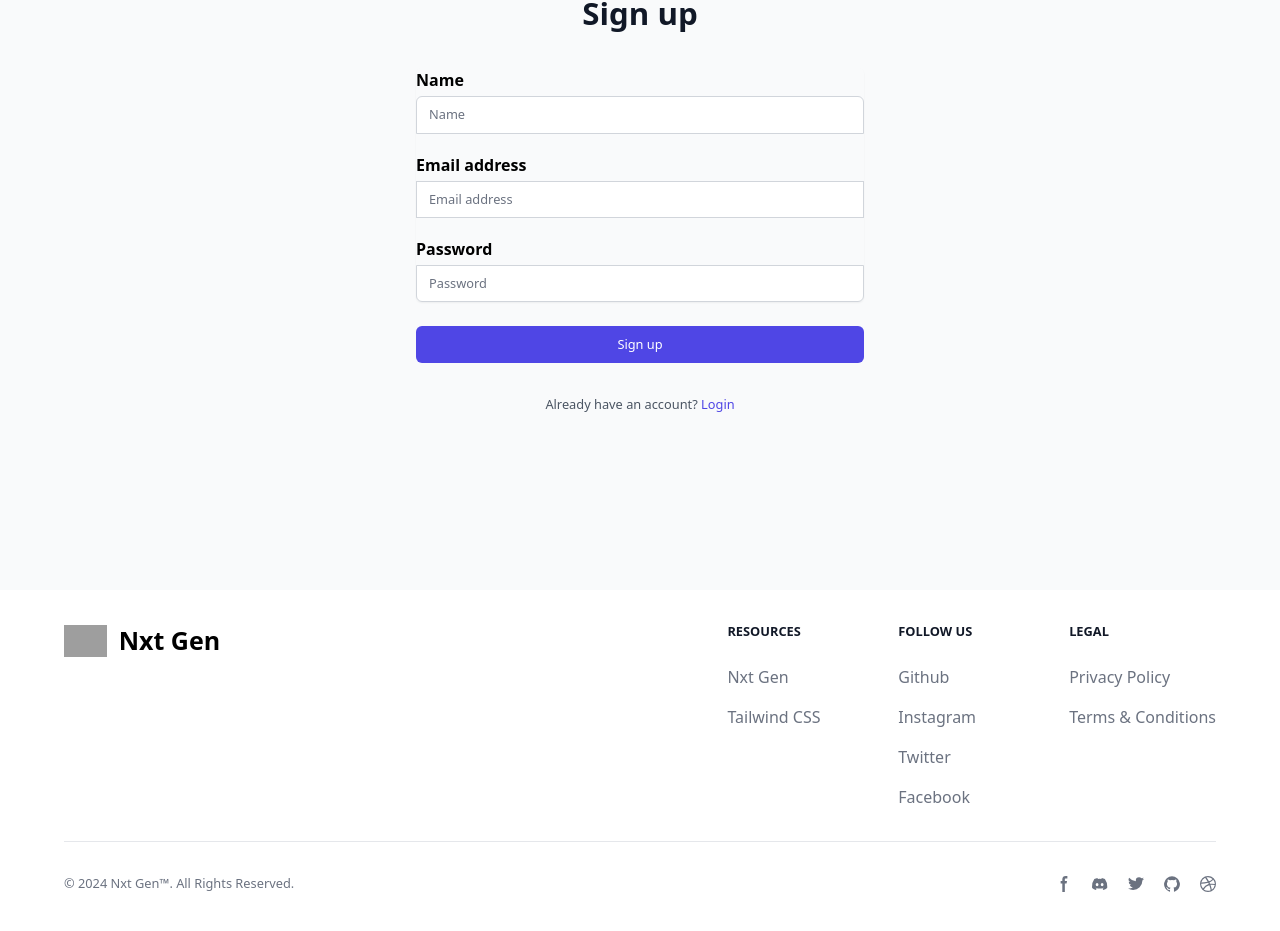
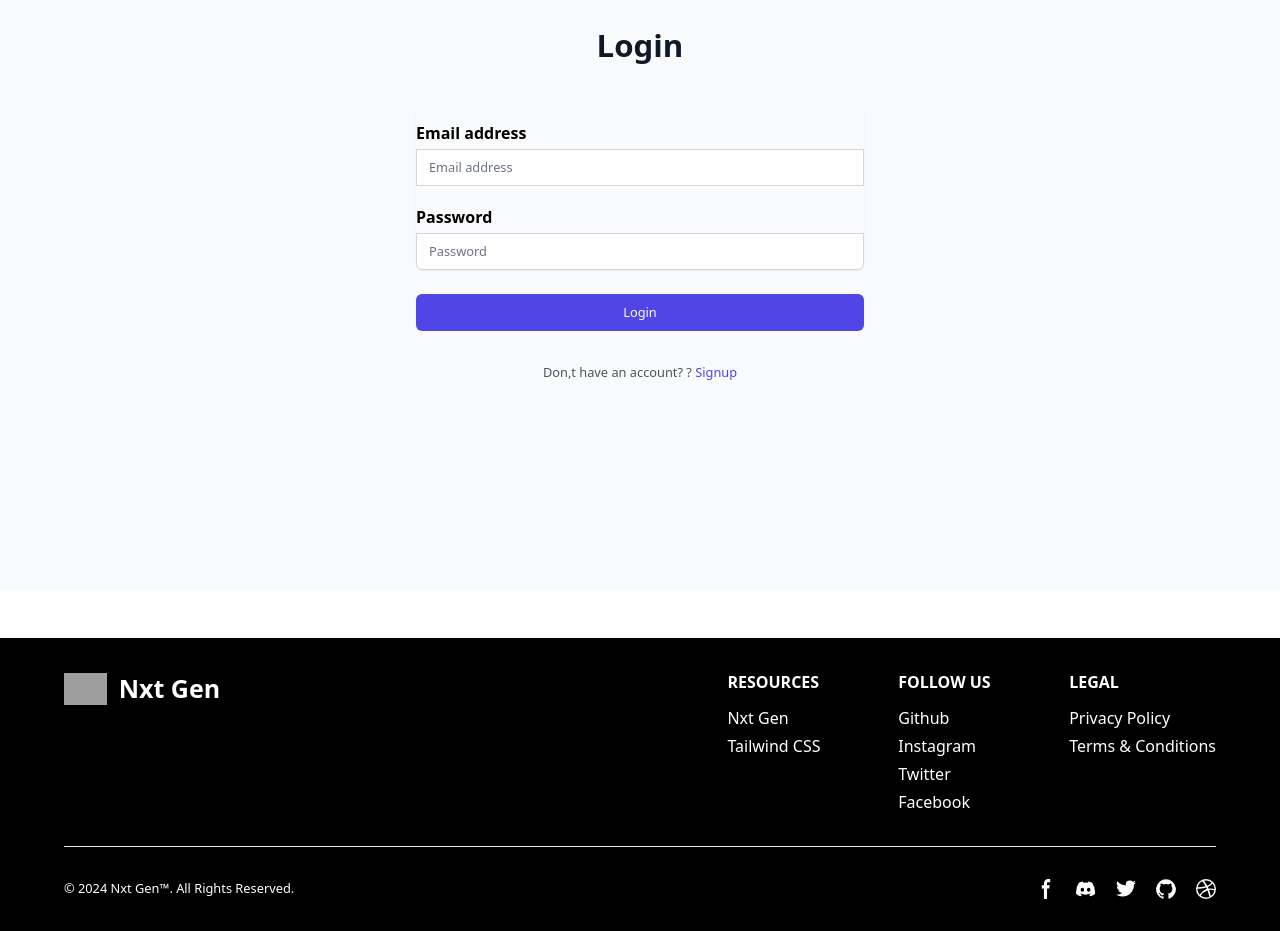
Before and after one commit to TarunPara/Project-3.1, a React (Create React App) app in the folder todo-list/: page / in a window 1280 px wide. Shown: the part 274-1205 px from the top of the page. Built offline with nearby package versions, Linux system fonts and the light colour scheme; grey boxes are pictures that could not be loaded.

Commit message:
logout funtionality added

```diff
--- a/todo-list/src/App.js
+++ b/todo-list/src/App.js
@@ -1,21 +1,21 @@
-import logo from "./logo.svg";
 import "./App.css";
 import Navbar from "./Components/Navbar";
 import Task from "./Components/Task";
 import Footer from "./Components/Footer";
-import { BrowserRouter as Router, Route, Routes } from "react-router-dom";
+import { Route, Routes } from "react-router-dom";
 import Signup from "./routes/Signup";
+import Login from "./routes/Login";
 
 function App() {
   return (
     <div>
       <Navbar />
-      <Router>
-        <Routes>
-          <Route exact path="/" element={<Signup />} />
-          <Route exact path="/task" element={<Task />} />
-        </Routes>
-      </Router>
+      <Routes>
+        <Route path="/" element={<Login />} />
+        <Route path="/signup" element={<Signup />} />
+        <Route path="/task" element={<Task />} />
+        <Route path="*" element={<h1>Page Not Found</h1>} />
+      </Routes>
 
       <Footer />
     </div>
--- a/todo-list/src/Components/Footer.js
+++ b/todo-list/src/Components/Footer.js
@@ -1,54 +1,85 @@
-import React from 'react'
+import React from "react";
 
 function Footer() {
   return (
     <>
-            <footer className="bg-white dark:bg-gray-900  ">
+      <footer
+        className="bg-black text-white dark:bg-gray-900  "
+        style={{ marginTop: "3rem" }}
+      >
         <div className="mx-5 md:mx-16 py-6 lg:py-8">
           <div className="md:flex md:justify-between">
             <div className="mb-6 md:mb-0">
               <a href="/" className="flex items-center">
-                                <img src="https://flowbite.com/docs/images/logo.svg" className="h-8 me-3" alt="Logo" />
-                                <span className="self-center text-2xl font-semibold whitespace-nowrap dark:text-white">Nxt Gen</span>
+                <img
+                  src="https://flowbite.com/docs/images/logo.svg"
+                  className="h-8 me-3"
+                  alt="Logo"
+                />
+                <span className="self-center text-2xl font-semibold whitespace-nowrap dark:text-white">
+                  Nxt Gen
+                </span>
               </a>
             </div>
             <div className="grid grid-cols-2 gap-8 sm:gap-6 sm:grid-cols-3">
               <div>
-                                <h2 className="mb-6 text-sm font-semibold text-gray-900 uppercase dark:text-white">Resources</h2>
-                                <ul className="text-gray-500 dark:text-gray-400 font-medium">
-                                    <li className="mb-4">
-                                        <a href="/" className="hover:underline">Nxt Gen</a>
+                <h2 className="mb-3 text-md  text-white font-bold uppercase ">
+                  Resources
+                </h2>
+                <ul className="text-white ">
+                  <li className="mb-1">
+                    <a href="/" className="hover:underline">
+                      Nxt Gen
+                    </a>
                   </li>
                   <li>
-                                        <a href="/" className="hover:underline">Tailwind CSS</a>
+                    <a href="/" className="hover:underline">
+                      Tailwind CSS
+                    </a>
                   </li>
                 </ul>
               </div>
               <div>
-                                <h2 className="mb-6 text-sm font-semibold text-gray-900 uppercase dark:text-white">Follow us</h2>
-                                <ul className="text-gray-500 dark:text-gray-400 font-medium">
-                                    <li className="mb-4">
-                                        <a href="/" className="hover:underline ">Github</a>
+                <h2 className="mb-3 text-md  text-white font-bold uppercase ">
+                  Follow us
+                </h2>
+                <ul className="text-white ">
+                  <li className="mb-1">
+                    <a href="/" className="hover:underline ">
+                      Github
+                    </a>
                   </li>
-                                    <li className="mb-4">
-                                        <a href="/" className="hover:underline">Instagram</a>
+                  <li className="mb-1">
+                    <a href="/" className="hover:underline">
+                      Instagram
+                    </a>
                   </li>
-                                    <li className="mb-4">
-                                        <a href="/" className="hover:underline">Twitter</a>
+                  <li className="mb-1">
+                    <a href="/" className="hover:underline">
+                      Twitter
+                    </a>
                   </li>
                   <li>
-                                        <a href="/" className="hover:underline">Facebook</a>
+                    <a href="/" className="hover:underline">
+                      Facebook
+                    </a>
                   </li>
                 </ul>
               </div>
               <div>
-                                <h2 className="mb-6 text-sm font-semibold text-gray-900 uppercase dark:text-white">Legal</h2>
-                                <ul className="text-gray-500 dark:text-gray-400 font-medium">
-                                    <li className="mb-4">
-                                        <a href="/" className="hover:underline">Privacy Policy</a>
+                <h2 className="mb-3 text-md  text-white font-bold uppercase ">
+                  Legal
+                </h2>
+                <ul className="text-white">
+                  <li className="mb-1">
+                    <a href="/" className="hover:underline">
+                      Privacy Policy
+                    </a>
                   </li>
                   <li>
-                                        <a href="/" className="hover:underline">Terms &amp; Conditions</a>
+                    <a href="/" className="hover:underline">
+                      Terms &amp; Conditions
+                    </a>
                   </li>
                 </ul>
               </div>
@@ -56,36 +87,87 @@
           </div>
           <hr className="my-6 border-gray-200 sm:mx-auto dark:border-gray-700 lg:my-8" />
           <div className="sm:flex sm:items-center sm:justify-between">
-                        <span className="text-sm text-gray-500 sm:text-center dark:text-gray-400">© 2024 <a href="/" className="hover:underline">Nxt Gen™</a>. All Rights Reserved.
+            <span className="text-sm text-white font-light sm:text-center dark:text-gray-400">
+              © 2024{" "}
+              <a href="/" className="hover:underline">
+                Nxt Gen™
+              </a>
+              . All Rights Reserved.
             </span>
-                        <div className="flex mt-4 sm:justify-center sm:mt-0">
-                            <a href="/" className="text-gray-500 hover:text-gray-900 dark:hover:text-white">
-                                <svg className="w-4 h-4" aria-hidden="true" xmlns="http://www.w3.org/2000/svg" fill="currentColor" viewBox="0 0 8 19">
-                                    <path fill-rule="evenodd" d="M6.135 3H8V0H6.135a4.147 4.147 0 0 0-4.142 4.142V6H0v3h2v9.938h3V9h2.021l.592-3H5V3.591A.6.6 0 0 1 5.592 3h.543Z" clip-rule="evenodd" />
+            <div className="flex mt-4 sm:justify-center sm:mt-0 gap-x-5">
+              <a href="/" className="text-white  ">
+                <svg
+                  className="w-5 h-5"
+                  aria-hidden="true"
+                  xmlns="http://www.w3.org/2000/svg"
+                  fill="currentColor"
+                  viewBox="0 0 8 19"
+                >
+                  <path
+                    fill-rule="evenodd"
+                    d="M6.135 3H8V0H6.135a4.147 4.147 0 0 0-4.142 4.142V6H0v3h2v9.938h3V9h2.021l.592-3H5V3.591A.6.6 0 0 1 5.592 3h.543Z"
+                    clip-rule="evenodd"
+                  />
                 </svg>
                 <span className="sr-only">Facebook page</span>
               </a>
-                            <a href="/" className="text-gray-500 hover:text-gray-900 dark:hover:text-white ms-5">
-                                <svg className="w-4 h-4" aria-hidden="true" xmlns="http://www.w3.org/2000/svg" fill="currentColor" viewBox="0 0 21 16">
+              <a href="/" className="text-white">
+                <svg
+                  className="w-5 h-5"
+                  aria-hidden="true"
+                  xmlns="http://www.w3.org/2000/svg"
+                  fill="currentColor"
+                  viewBox="0 0 21 16"
+                >
                   <path d="M16.942 1.556a16.3 16.3 0 0 0-4.126-1.3 12.04 12.04 0 0 0-.529 1.1 15.175 15.175 0 0 0-4.573 0 11.585 11.585 0 0 0-.535-1.1 16.274 16.274 0 0 0-4.129 1.3A17.392 17.392 0 0 0 .182 13.218a15.785 15.785 0 0 0 4.963 2.521c.41-.564.773-1.16 1.084-1.785a10.63 10.63 0 0 1-1.706-.83c.143-.106.283-.217.418-.33a11.664 11.664 0 0 0 10.118 0c.137.113.277.224.418.33-.544.328-1.116.606-1.71.832a12.52 12.52 0 0 0 1.084 1.785 16.46 16.46 0 0 0 5.064-2.595 17.286 17.286 0 0 0-2.973-11.59ZM6.678 10.813a1.941 1.941 0 0 1-1.8-2.045 1.93 1.93 0 0 1 1.8-2.047 1.919 1.919 0 0 1 1.8 2.047 1.93 1.93 0 0 1-1.8 2.045Zm6.644 0a1.94 1.94 0 0 1-1.8-2.045 1.93 1.93 0 0 1 1.8-2.047 1.918 1.918 0 0 1 1.8 2.047 1.93 1.93 0 0 1-1.8 2.045Z" />
                 </svg>
                 <span className="sr-only">Discord community</span>
               </a>
-                            <a href="/" className="text-gray-500 hover:text-gray-900 dark:hover:text-white ms-5">
-                                <svg className="w-4 h-4" aria-hidden="true" xmlns="http://www.w3.org/2000/svg" fill="currentColor" viewBox="0 0 20 17">
-                                    <path fill-rule="evenodd" d="M20 1.892a8.178 8.178 0 0 1-2.355.635 4.074 4.074 0 0 0 1.8-2.235 8.344 8.344 0 0 1-2.605.98A4.13 4.13 0 0 0 13.85 0a4.068 4.068 0 0 0-4.1 4.038 4 4 0 0 0 .105.919A11.705 11.705 0 0 1 1.4.734a4.006 4.006 0 0 0 1.268 5.392 4.165 4.165 0 0 1-1.859-.5v.05A4.057 4.057 0 0 0 4.1 9.635a4.19 4.19 0 0 1-1.856.07 4.108 4.108 0 0 0 3.831 2.807A8.36 8.36 0 0 1 0 14.184 11.732 11.732 0 0 0 6.291 16 11.502 11.502 0 0 0 17.964 4.5c0-.177 0-.35-.012-.523A8.143 8.143 0 0 0 20 1.892Z" clip-rule="evenodd" />
+              <a href="/" className="text-white">
+                <svg
+                  className="w-5 h-5"
+                  aria-hidden="true"
+                  xmlns="http://www.w3.org/2000/svg"
+                  fill="currentColor"
+                  viewBox="0 0 20 17"
+                >
+                  <path
+                    fill-rule="evenodd"
+                    d="M20 1.892a8.178 8.178 0 0 1-2.355.635 4.074 4.074 0 0 0 1.8-2.235 8.344 8.344 0 0 1-2.605.98A4.13 4.13 0 0 0 13.85 0a4.068 4.068 0 0 0-4.1 4.038 4 4 0 0 0 .105.919A11.705 11.705 0 0 1 1.4.734a4.006 4.006 0 0 0 1.268 5.392 4.165 4.165 0 0 1-1.859-.5v.05A4.057 4.057 0 0 0 4.1 9.635a4.19 4.19 0 0 1-1.856.07 4.108 4.108 0 0 0 3.831 2.807A8.36 8.36 0 0 1 0 14.184 11.732 11.732 0 0 0 6.291 16 11.502 11.502 0 0 0 17.964 4.5c0-.177 0-.35-.012-.523A8.143 8.143 0 0 0 20 1.892Z"
+                    clip-rule="evenodd"
+                  />
                 </svg>
                 <span className="sr-only">Twitter page</span>
               </a>
-                            <a href="/" className="text-gray-500 hover:text-gray-900 dark:hover:text-white ms-5">
-                                <svg className="w-4 h-4" aria-hidden="true" xmlns="http://www.w3.org/2000/svg" fill="currentColor" viewBox="0 0 20 20">
-                                    <path fill-rule="evenodd" d="M10 .333A9.911 9.911 0 0 0 6.866 19.65c.5.092.678-.215.678-.477 0-.237-.01-1.017-.014-1.845-2.757.6-3.338-1.169-3.338-1.169a2.627 2.627 0 0 0-1.1-1.451c-.9-.615.07-.6.07-.6a2.084 2.084 0 0 1 1.518 1.021 2.11 2.11 0 0 0 2.884.823c.044-.503.268-.973.63-1.325-2.2-.25-4.516-1.1-4.516-4.9A3.832 3.832 0 0 1 4.7 7.068a3.56 3.56 0 0 1 .095-2.623s.832-.266 2.726 1.016a9.409 9.409 0 0 1 4.962 0c1.89-1.282 2.717-1.016 2.717-1.016.366.83.402 1.768.1 2.623a3.827 3.827 0 0 1 1.02 2.659c0 3.807-2.319 4.644-4.525 4.889a2.366 2.366 0 0 1 .673 1.834c0 1.326-.012 2.394-.012 2.72 0 .263.18.572.681.475A9.911 9.911 0 0 0 10 .333Z" clip-rule="evenodd" />
+              <a href="/" className="text-white">
+                <svg
+                  className="w-5 h-5"
+                  aria-hidden="true"
+                  xmlns="http://www.w3.org/2000/svg"
+                  fill="currentColor"
+                  viewBox="0 0 20 20"
+                >
+                  <path
+                    fill-rule="evenodd"
+                    d="M10 .333A9.911 9.911 0 0 0 6.866 19.65c.5.092.678-.215.678-.477 0-.237-.01-1.017-.014-1.845-2.757.6-3.338-1.169-3.338-1.169a2.627 2.627 0 0 0-1.1-1.451c-.9-.615.07-.6.07-.6a2.084 2.084 0 0 1 1.518 1.021 2.11 2.11 0 0 0 2.884.823c.044-.503.268-.973.63-1.325-2.2-.25-4.516-1.1-4.516-4.9A3.832 3.832 0 0 1 4.7 7.068a3.56 3.56 0 0 1 .095-2.623s.832-.266 2.726 1.016a9.409 9.409 0 0 1 4.962 0c1.89-1.282 2.717-1.016 2.717-1.016.366.83.402 1.768.1 2.623a3.827 3.827 0 0 1 1.02 2.659c0 3.807-2.319 4.644-4.525 4.889a2.366 2.366 0 0 1 .673 1.834c0 1.326-.012 2.394-.012 2.72 0 .263.18.572.681.475A9.911 9.911 0 0 0 10 .333Z"
+                    clip-rule="evenodd"
+                  />
                 </svg>
                 <span className="sr-only">GitHub account</span>
               </a>
-                            <a href="/" className="text-gray-500 hover:text-gray-900 dark:hover:text-white ms-5">
-                                <svg className="w-4 h-4" aria-hidden="true" xmlns="http://www.w3.org/2000/svg" fill="currentColor" viewBox="0 0 20 20">
-                                    <path fill-rule="evenodd" d="M10 0a10 10 0 1 0 10 10A10.009 10.009 0 0 0 10 0Zm6.613 4.614a8.523 8.523 0 0 1 1.93 5.32 20.094 20.094 0 0 0-5.949-.274c-.059-.149-.122-.292-.184-.441a23.879 23.879 0 0 0-.566-1.239 11.41 11.41 0 0 0 4.769-3.366ZM8 1.707a8.821 8.821 0 0 1 2-.238 8.5 8.5 0 0 1 5.664 2.152 9.608 9.608 0 0 1-4.476 3.087A45.758 45.758 0 0 0 8 1.707ZM1.642 8.262a8.57 8.57 0 0 1 4.73-5.981A53.998 53.998 0 0 1 9.54 7.222a32.078 32.078 0 0 1-7.9 1.04h.002Zm2.01 7.46a8.51 8.51 0 0 1-2.2-5.707v-.262a31.64 31.64 0 0 0 8.777-1.219c.243.477.477.964.692 1.449-.114.032-.227.067-.336.1a13.569 13.569 0 0 0-6.942 5.636l.009.003ZM10 18.556a8.508 8.508 0 0 1-5.243-1.8 11.717 11.717 0 0 1 6.7-5.332.509.509 0 0 1 .055-.02 35.65 35.65 0 0 1 1.819 6.476 8.476 8.476 0 0 1-3.331.676Zm4.772-1.462A37.232 37.232 0 0 0 13.113 11a12.513 12.513 0 0 1 5.321.364 8.56 8.56 0 0 1-3.66 5.73h-.002Z" clip-rule="evenodd" />
+              <a href="/" className="text-white">
+                <svg
+                  className="w-5 h-5"
+                  aria-hidden="true"
+                  xmlns="http://www.w3.org/2000/svg"
+                  fill="currentColor"
+                  viewBox="0 0 20 20"
+                >
+                  <path
+                    fill-rule="evenodd"
+                    d="M10 0a10 10 0 1 0 10 10A10.009 10.009 0 0 0 10 0Zm6.613 4.614a8.523 8.523 0 0 1 1.93 5.32 20.094 20.094 0 0 0-5.949-.274c-.059-.149-.122-.292-.184-.441a23.879 23.879 0 0 0-.566-1.239 11.41 11.41 0 0 0 4.769-3.366ZM8 1.707a8.821 8.821 0 0 1 2-.238 8.5 8.5 0 0 1 5.664 2.152 9.608 9.608 0 0 1-4.476 3.087A45.758 45.758 0 0 0 8 1.707ZM1.642 8.262a8.57 8.57 0 0 1 4.73-5.981A53.998 53.998 0 0 1 9.54 7.222a32.078 32.078 0 0 1-7.9 1.04h.002Zm2.01 7.46a8.51 8.51 0 0 1-2.2-5.707v-.262a31.64 31.64 0 0 0 8.777-1.219c.243.477.477.964.692 1.449-.114.032-.227.067-.336.1a13.569 13.569 0 0 0-6.942 5.636l.009.003ZM10 18.556a8.508 8.508 0 0 1-5.243-1.8 11.717 11.717 0 0 1 6.7-5.332.509.509 0 0 1 .055-.02 35.65 35.65 0 0 1 1.819 6.476 8.476 8.476 0 0 1-3.331.676Zm4.772-1.462A37.232 37.232 0 0 0 13.113 11a12.513 12.513 0 0 1 5.321.364 8.56 8.56 0 0 1-3.66 5.73h-.002Z"
+                    clip-rule="evenodd"
+                  />
                 </svg>
                 <span className="sr-only">Dribbble account</span>
               </a>
@@ -93,9 +175,8 @@
           </div>
         </div>
       </footer>
-
     </>
-    )
+  );
 }
 
-export default Footer
+export default Footer;
--- a/todo-list/src/Components/Model.js
+++ b/todo-list/src/Components/Model.js
@@ -1,5 +1,4 @@
 import React from 'react';
-import axios from 'axios'
 import { useForm } from 'react-hook-form'
 
 function Model({ closeModal, addTask }) {
--- a/todo-list/src/index.js
+++ b/todo-list/src/index.js
@@ -1,17 +1,12 @@
-import React from 'react';
-import ReactDOM from 'react-dom/client';
-import './index.css';
-import App from './App';
-import reportWebVitals from './reportWebVitals';
+import React from "react";
+import ReactDOM from "react-dom/client";
+import "./index.css";
+import App from "./App";
+import { BrowserRouter } from "react-router-dom";
 
-const root = ReactDOM.createRoot(document.getElementById('root'));
+const root = ReactDOM.createRoot(document.getElementById("root"));
 root.render(
-  <React.StrictMode>
+  <BrowserRouter>
     <App />
-  </React.StrictMode>
+  </BrowserRouter>
 );
-
-// If you want to start measuring performance in your app, pass a function
-// to log results (for example: reportWebVitals(console.log))
-// or send to an analytics endpoint. Learn more: https://bit.ly/CRA-vitals
-reportWebVitals();
--- a/todo-list/src/routes/Login.jsx
+++ b/todo-list/src/routes/Login.jsx
@@ -2,11 +2,9 @@
 import axios from "../axios/axios";
 import Cookies from "universal-cookie";
 
-import { useNavigate } from "react-router-dom";
-
+import { Link, useNavigate } from "react-router-dom";
 
 const cookies = new Cookies();
-
 
 const Login = () => {
   const navigate = useNavigate();
@@ -28,11 +26,11 @@
   const handleSubmit = async (e) => {
     e.preventDefault();
     try {
-      const response = await axios.post("/auth/register", formData);
+      const response = await axios.post("/auth/login", formData);
       let result = response.data;
       cookies.set("user", result, { path: "/" });
       console.log(result);
-      alert("Registerd Successfully");
+      alert("Login Successfully");
       navigate("/task");
     } catch (error) {
       console.error(error);
@@ -46,28 +44,12 @@
       <div className="max-w-md w-full space-y-8">
         <div>
           <h2 className="mt-6 text-center text-3xl font-extrabold text-gray-900">
-            Sign up
+            Login
           </h2>
         </div>
         <form className="mt-8 space-y-6" onSubmit={handleSubmit}>
           <input type="hidden" name="remember" value="true" />
           <div className="rounded-md shadow-sm -space-y-px">
-            <div>
-              <label htmlFor="name" className="font-semibold">
-                Name
-              </label>
-              <input
-                id="name"
-                name="name"
-                type="text"
-                autoComplete="name"
-                required
-                className="appearance-none mt-1 rounded-none relative block w-full px-3 py-2 border border-gray-300 placeholder-gray-500 text-gray-900 rounded-t-md focus:outline-none focus:ring-indigo-500 focus:border-indigo-500 focus:z-10 sm:text-sm"
-                placeholder="Name"
-                value={formData.name}
-                onChange={handleChange}
-              />
-            </div>
             <div className="py-5">
               <label htmlFor="email" className="font-semibold">
                 Email address
@@ -108,19 +90,19 @@
               type="submit"
               className="group relative w-full flex justify-center py-2 px-4 border border-transparent text-sm font-medium rounded-md text-white bg-indigo-600 hover:bg-indigo-700 focus:outline-none focus:ring-2 focus:ring-offset-2 focus:ring-indigo-500"
             >
-              Sign up
+              Login
             </button>
           </div>
         </form>
 
         <p className="mt-2 text-center text-sm text-gray-600">
-          Already have an account?{" "}
-          <a
-            href="#"
+          Don,t have an account? ?{" "}
+          <Link
+            to="/signup"
             className="font-medium text-indigo-600 hover:text-indigo-500"
           >
-            Login
-          </a>
+            Signup
+          </Link>
         </p>
       </div>
     </div>
--- a/todo-list/src/routes/Signup.jsx
+++ b/todo-list/src/routes/Signup.jsx
@@ -2,7 +2,7 @@
 import axios from "../axios/axios";
 import Cookies from "universal-cookie";
 
-import { useNavigate } from "react-router-dom";
+import { Link, useNavigate } from "react-router-dom";
 
 const cookies = new Cookies();
 
@@ -37,7 +37,6 @@
       console.error(error);
       setErrorMessage(error.response.data.message);
     }
-    console.log("Form data:", formData);
   };
 
   return (
@@ -114,12 +113,12 @@
 
         <p className="mt-2 text-center text-sm text-gray-600">
           Already have an account?{" "}
-          <a
-            href="#"
+          <Link
+            to="signup"
             className="font-medium text-indigo-600 hover:text-indigo-500"
           >
             Login
-          </a>
+          </Link>
         </p>
       </div>
     </div>
```
Also changed, not shown: todo-list/src/Components/Navbar.js (+11 -6 lines), todo-list/src/Components/Task.js (+22 -19 lines), 1 other file (tests, documents, lock files or other folders). Lines whose indentation alone changed are shown as unchanged.
